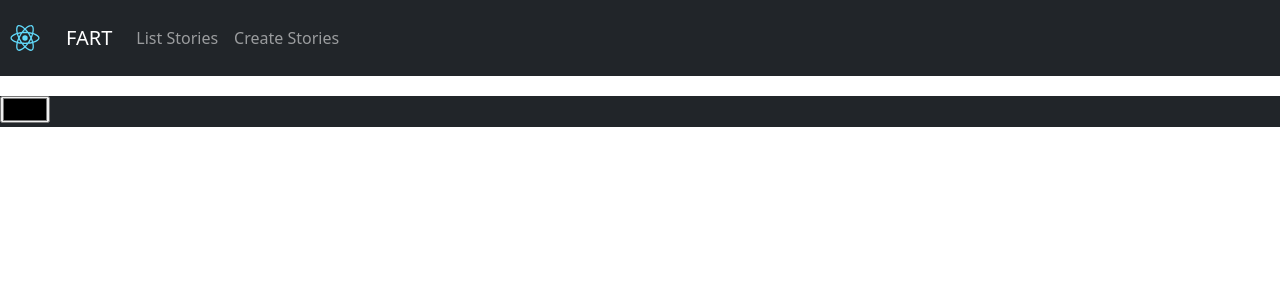
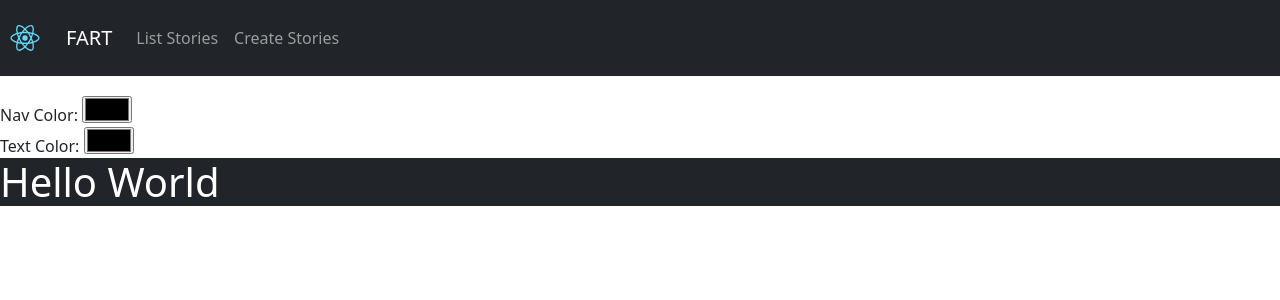
Before and after one commit to scashmore/Writing_Blog, a React (Create React App) app in the folder client/: page /settings in a window 1280 px wide. Shown: the top 300 px of the page. Built offline with nearby package versions, Linux system fonts and the light colour scheme.

Commit message:
text color settings

```diff
--- a/client/src/components/NavBar.jsx
+++ b/client/src/components/NavBar.jsx
@@ -1,5 +1,6 @@
 import React, { Component } from 'react'
 import styled from 'styled-components'
+import styleNav from '../pages/Settings'
 
 import Logo from './Logo'
 import Links from './Links'
--- a/client/src/pages/Settings.jsx
+++ b/client/src/pages/Settings.jsx
@@ -2,25 +2,48 @@ import React, { Component } from 'react'
 
 class Settings extends Component {
     state = {
-        color: '#212529'
+        color: '#212529',
+        text: '#fff',
     }
     navChangeHandler = e => {
         this.setState({
             color: e.target.value
         })
     }
+    textChangeHandler = e => {
+        this.setState({
+            text: e.target.value
+        })
+    }
     render () {
         const styleNav = {
-            background: this.state.color
+            background: this.state.color,
+            color: this.state.text,
         }
         return(
-            <div style={styleNav} className='thing'>
+            <>
+            <div className='thing'>
+                <div className='bgcolor'>
+                <label>Nav Color:</label> {' '}
                 <input
                 onChange={this.navChangeHandler}
                 value={this.setState.color}
                 type="color"
                 />
+                </div>
+                <div className='txtcolor'>
+                <label>Text Color:</label> {' '}
+                <input
+                onChange={this.textChangeHandler}
+                value={this.setState.text}
+                type="color"
+                />
+                </div>
             </div>
+            <div style={styleNav}>
+                <h1>Hello World</h1>
+            </div>
+            </>
         )
     }
 }
```
